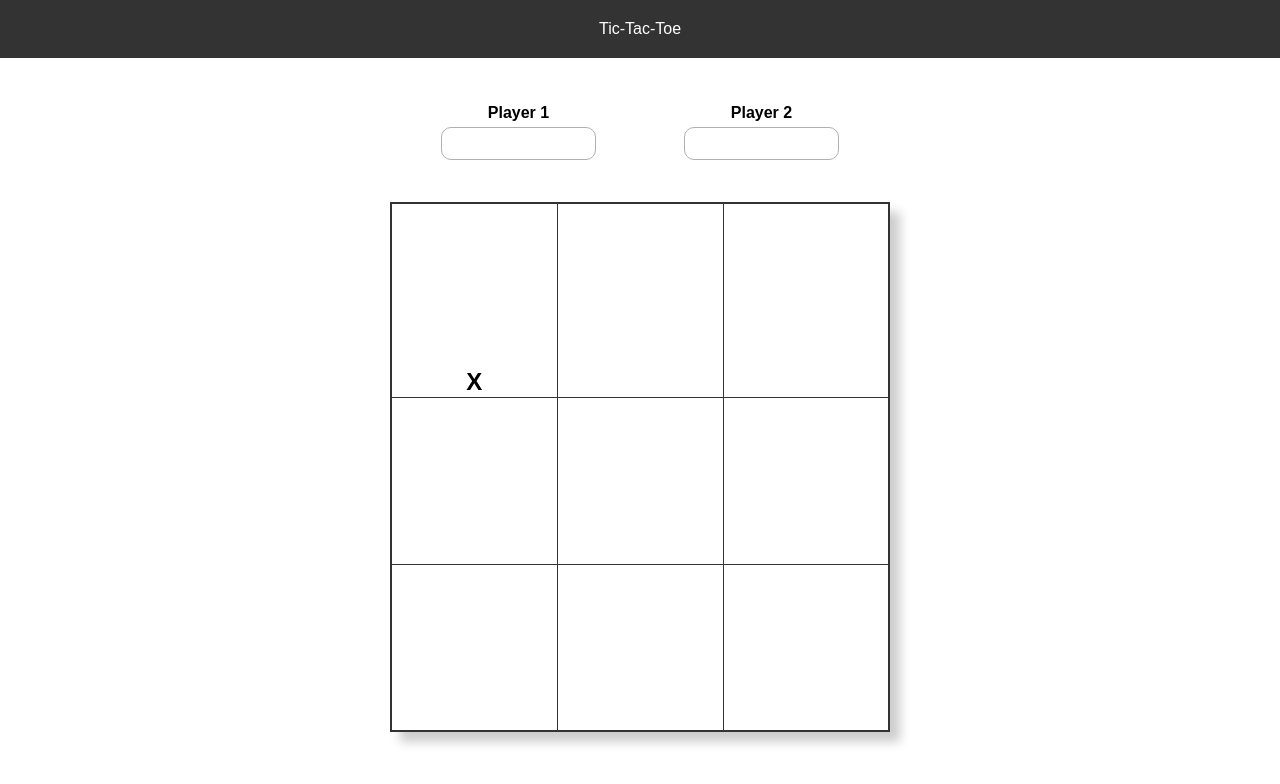
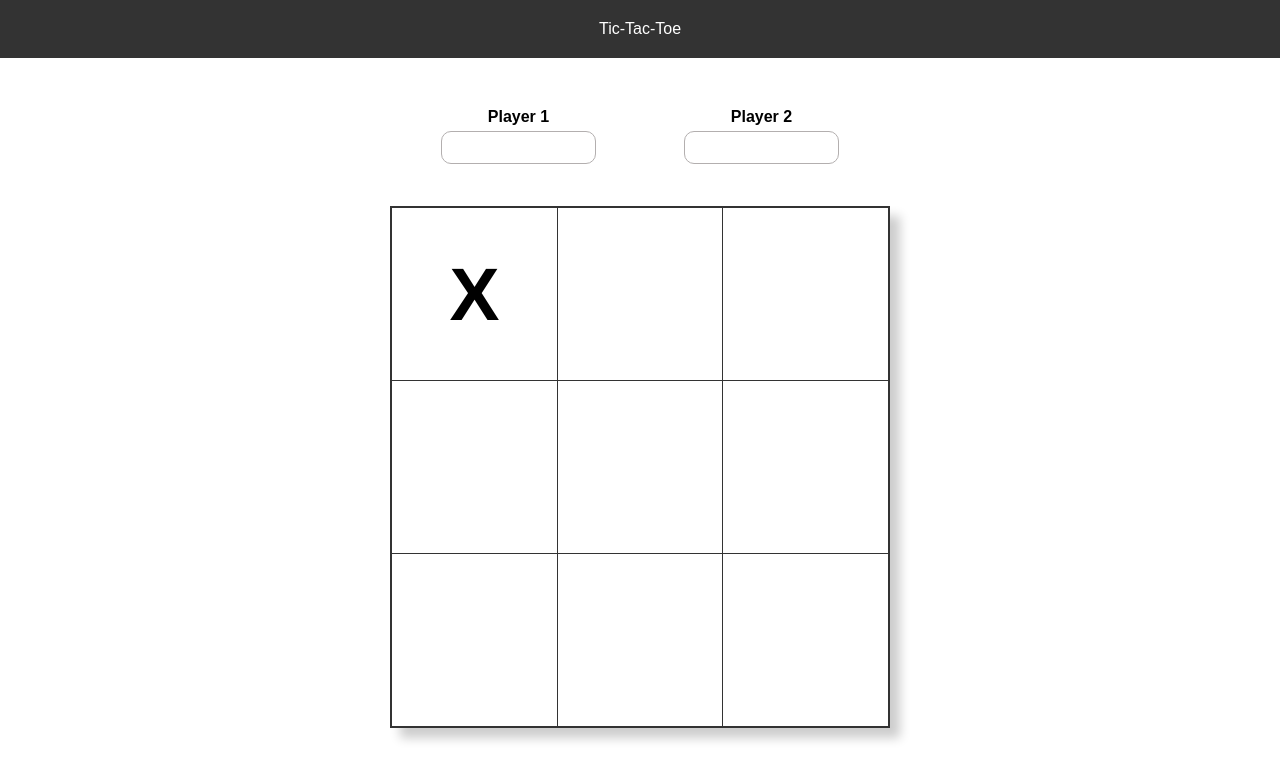
Before and after one commit to nazalnihad/tic_tac_toe, a plain HTML site: page index.html in a window 1280 px wide. Both pictures are taken after a click on the element 474 px from the left and 300 px from the top of the page. Drawn offline with Linux system fonts and the light colour scheme.

Commit message:
win js set

```diff
--- a/script.js
+++ b/script.js
@@ -3,7 +3,8 @@ const createPlayer = (name, marker) => {
 }
 
 const gameBoard = (() => {
-    let board = ["","","","","","","","",""];
+    let board = ["", "", "", "", "", "", "", "", ""];
+    let win = false;
 
     const winPatterns = [
         [1, 2, 3],
@@ -55,25 +56,31 @@ const startPlaying = () => {
 
     const player1 = createPlayer("p1", "X")
     const player2 = createPlayer("p2", "O")
+    let win = false;
 
     let currentPlayer = Math.random() < 0.5 ? player1 : player2;
+    gameBoard.checkWinner(currentPlayer.marker);
 
 
     cells.forEach((cell) => {
         cell.addEventListener("click", () => {
-            const box = cell.getAttribute("data-value"); // Corrected from "box" to "data-value"
+            const box = cell.getAttribute("data-value");
 
-            if (!gameBoard.isFull() && gameBoard.cellState(box)) {
+            if (!gameBoard.isFull() && gameBoard.cellState(box) && win===false) {
                 cell.textContent = currentPlayer.marker;
-                gameBoard.play(box, currentPlayer);
+                gameBoard.play(box, currentPlayer.marker);
                 console.log(gameBoard.board);
-                currentPlayer = currentPlayer === player1 ? player2 : player1;
-            }
-            if (gameBoard.checkWinner(currentPlayer.marker)) {
-                alert(`${currentPlayer.name} wins`)
-            }
-            else if (gameBoard.isFull()) {
-                alert("Its a draw");
+
+                if (gameBoard.checkWinner(currentPlayer.marker)) {
+                    win = true;
+                    alert(`${currentPlayer.name} wins`);
+                    // gameBoard.reset(); // Reset the game board after a win
+                } else if (gameBoard.isFull()) {
+                    alert("It's a draw");
+                    // gameBoard.reset(); // Reset the game board after a draw
+                } else {
+                    currentPlayer = currentPlayer === player1 ? player2 : player1;
+                }
             }
         });
     });
--- a/styles.css
+++ b/styles.css
@@ -33,9 +33,9 @@ body {
 
 
   td {
-    width: 33%;
-    height: 0;
-    padding-top: 33%;
+    width: 70px;
+    height: 170px;
+    /* padding-top: 33%;  */
     text-align: center;
     font-size: 24px;
     font-weight: bold;
@@ -77,9 +77,9 @@ body {
     border: 1px solid #b3afaf;
     border-radius: 10px;
   }
-/*
-  table .cell{
-    text-align: center;
-    font-size: 20px;
 
-  } */
+.cell{
+
+  font-size: 75px;
+  font-weight: bold;
+}
```
